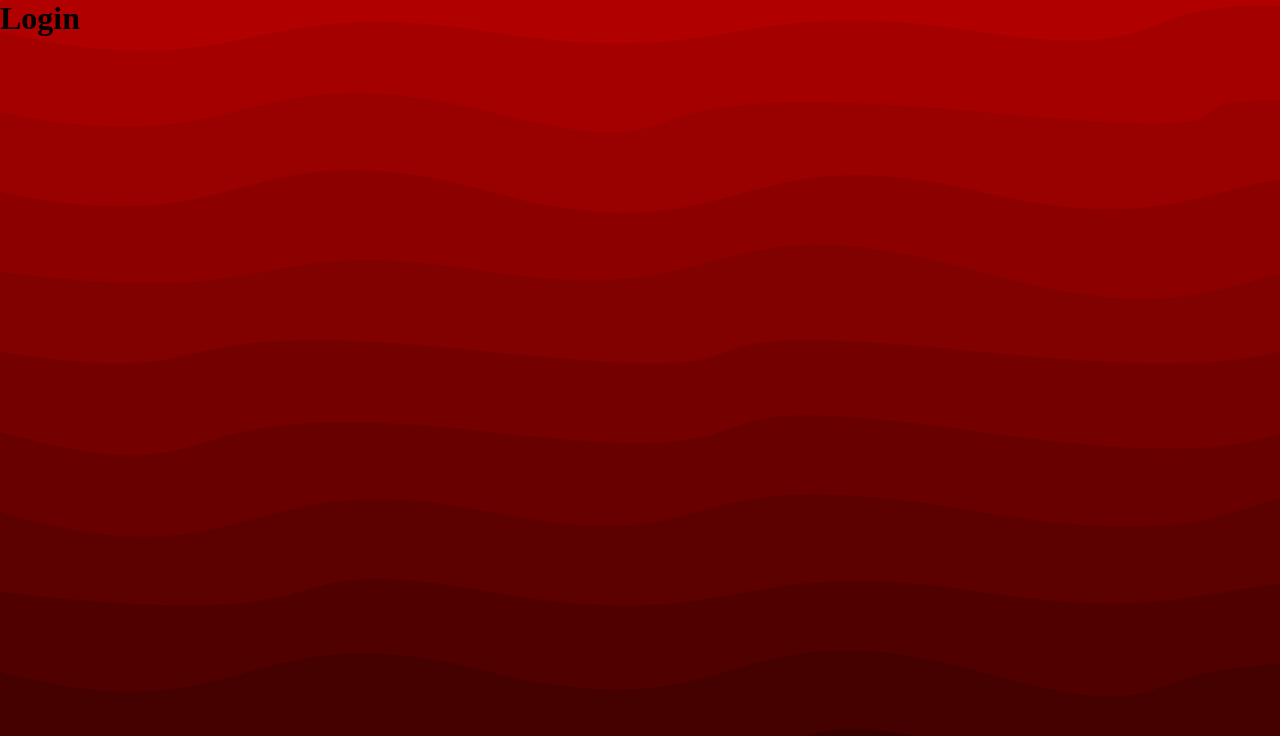
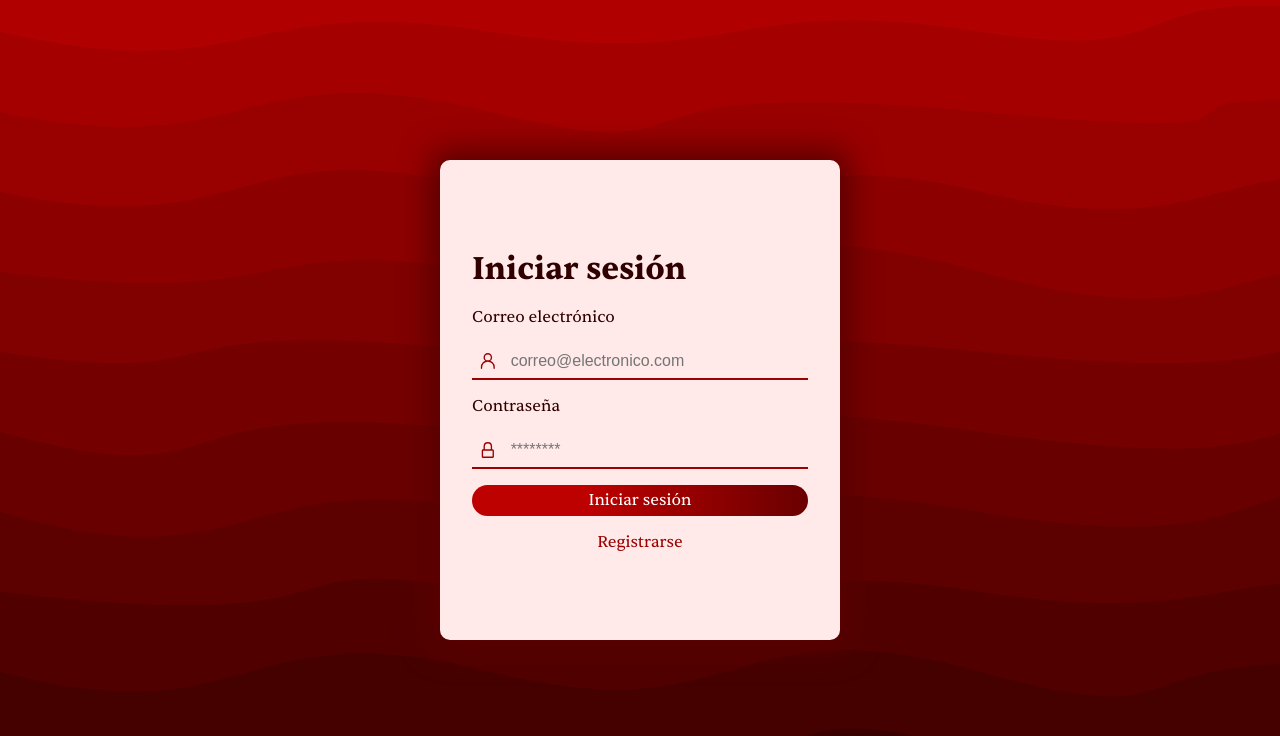
Before and after one commit to hostyn/vinos-frontend, a React (Vite) app: page /login in a window 1280 px wide. Shown: the top 736 px of the page. Built offline with nearby package versions, Linux system fonts and the light colour scheme.

Commit message:
Add login page

```diff
--- /dev/null
+++ b/src/components/Modal.tsx
@@ -0,0 +1,36 @@
+import styled from 'styled-components'
+import { COLORS } from '../config/constants'
+
+interface ModalProps {
+  children: JSX.Element | JSX.Element[]
+}
+
+const ModalContainer = styled.div`
+  min-height: 100vh;
+  min-width: 100vw;
+  display: flex;
+  justify-content: center;
+  align-items: center;
+`
+
+const ModalDiv = styled.div`
+  width: 25rem;
+  max-width: 90vw;
+  height: 30rem;
+  padding: 2rem;
+  display: flex;
+  flex-direction: column;
+  justify-content: center;
+  gap: 1rem;
+  background-color: ${COLORS.background};
+  border-radius: 10px;
+  box-shadow: 0px 0px 30px 10px ${COLORS.shadow};
+`
+
+export default function Modal({ children }: ModalProps): JSX.Element {
+  return (
+    <ModalContainer>
+      <ModalDiv>{children}</ModalDiv>
+    </ModalContainer>
+  )
+}
--- /dev/null
+++ b/src/components/icons/PasswordIcon.tsx
@@ -0,0 +1,32 @@
+import { COLORS } from '../../config/constants'
+
+interface IUserIcon {
+  color?: string
+  height?: string
+  width?: string
+}
+
+export default function PasswordIcon({
+  color,
+  height,
+  width,
+}: IUserIcon): JSX.Element {
+  return (
+    <svg
+      width={width ?? '1.5rem'}
+      height={height ?? '1.5rem'}
+      strokeWidth="1.5"
+      viewBox="0 0 24 24"
+      fill="none"
+      xmlns="http://www.w3.org/2000/svg"
+    >
+      <path
+        d="M16 12h1.4a.6.6 0 01.6.6v6.8a.6.6 0 01-.6.6H6.6a.6.6 0 01-.6-.6v-6.8a.6.6 0 01.6-.6H8m8 0V8c0-1.333-.8-4-4-4S8 6.667 8 8v4m8 0H8"
+        stroke={color ?? COLORS.primary}
+        strokeWidth="1.5"
+        strokeLinecap="round"
+        strokeLinejoin="round"
+      ></path>
+    </svg>
+  )
+}
--- /dev/null
+++ b/src/components/icons/UserIcon.tsx
@@ -0,0 +1,32 @@
+import { COLORS } from '../../config/constants'
+
+interface IUserIcon {
+  color?: string
+  height?: string
+  width?: string
+}
+
+export default function UserIcon({
+  color,
+  height,
+  width,
+}: IUserIcon): JSX.Element {
+  return (
+    <svg
+      width={width ?? '1.5rem'}
+      height={height ?? '1.5rem'}
+      strokeWidth="1.5"
+      viewBox="0 0 24 24"
+      fill="none"
+      xmlns="http://www.w3.org/2000/svg"
+    >
+      <path
+        d="M5 20v-1a7 7 0 017-7v0a7 7 0 017 7v1M12 12a4 4 0 100-8 4 4 0 000 8z"
+        stroke={color ?? COLORS.primary}
+        strokeWidth="1.5"
+        strokeLinecap="round"
+        strokeLinejoin="round"
+      ></path>
+    </svg>
+  )
+}
--- /dev/null
+++ b/src/components/ui/Button.tsx
@@ -0,0 +1,29 @@
+import styled from 'styled-components'
+
+interface ButtonProps {
+  fontSize?: string
+}
+
+const Button = styled.button<ButtonProps>`
+  font-size: ${props => props.fontSize ?? '1rem'};
+  font-family: 'Sentient';
+  color: white;
+  border: none;
+  border-radius: 9999px;
+  padding: 5px;
+  cursor: pointer;
+  background: rgb(189, 0, 0);
+  background: linear-gradient(
+    90deg,
+    rgba(189, 0, 0, 1) 35%,
+    rgba(106, 0, 0, 1) 100%
+  );
+
+  transition: 0.1s;
+
+  :hover {
+    scale: 1.03;
+  }
+`
+
+export default Button
--- /dev/null
+++ b/src/components/ui/Input.tsx
@@ -0,0 +1,39 @@
+import styled from 'styled-components'
+import { COLORS } from '../../config/constants'
+
+interface IInput {
+  placeholder: string
+  icon: JSX.Element
+  type?: string
+}
+
+const InputDiv = styled.div`
+  border-bottom: 2px solid ${COLORS.primary};
+  display: flex;
+  gap: 10px;
+  padding: 5px;
+`
+
+const StyledInput = styled.input`
+  font-size: 1rem;
+  background-color: transparent;
+  border: none;
+  width: 100%;
+
+  :focus {
+    outline: none;
+  }
+`
+
+export default function Input({
+  placeholder,
+  icon,
+  type,
+}: IInput): JSX.Element {
+  return (
+    <InputDiv>
+      {icon}
+      <StyledInput placeholder={placeholder} type={type} />
+    </InputDiv>
+  )
+}
--- /dev/null
+++ b/src/components/ui/Link.tsx
@@ -0,0 +1,16 @@
+import styled from 'styled-components'
+import { Link as RouterLink } from 'react-router-dom'
+import { COLORS } from '../../config/constants'
+
+const Link = styled(RouterLink)`
+  font-family: Sentient;
+  text-decoration: none;
+  color: ${COLORS.primary};
+  margin: 0 auto;
+
+  :hover {
+    text-decoration: underline;
+  }
+`
+
+export default Link
--- /dev/null
+++ b/src/components/ui/Text.tsx
@@ -0,0 +1,14 @@
+import styled from 'styled-components'
+import { COLORS } from '../../config/constants'
+
+interface TextProps {
+  fontSize?: string
+}
+
+const Text = styled.div<TextProps>`
+  font-size: ${props => props.fontSize ?? '1rem'};
+  font-family: 'Sentient';
+  color: ${COLORS.text};
+`
+
+export default Text
--- /dev/null
+++ b/src/components/ui/Title.tsx
@@ -0,0 +1,15 @@
+import styled from 'styled-components'
+import { COLORS } from '../../config/constants'
+
+interface TitleProps {
+  fontSize?: string
+}
+
+const Title = styled.div<TitleProps>`
+  font-size: ${props => props.fontSize ?? '2rem'};
+  font-family: 'Sentient';
+  font-weight: bold;
+  color: ${COLORS.text};
+`
+
+export default Title
--- /dev/null
+++ b/src/config/constants.ts
@@ -0,0 +1,6 @@
+export const COLORS = {
+  primary: '#9c0000',
+  text: '#300000',
+  background: '#ffe9e9',
+  shadow: '#590000',
+}
--- a/src/pages/Home.tsx
+++ b/src/pages/Home.tsx
@@ -1,3 +1,13 @@
+import styled from 'styled-components'
+
+const HomeDiv = styled.div`
+  min-height: 200vh;
+`
+
 export default function Home(): JSX.Element {
-  return <h1>Home</h1>
+  return (
+    <HomeDiv>
+      <h1>Home</h1>
+    </HomeDiv>
+  )
 }
--- a/src/pages/Login.tsx
+++ b/src/pages/Login.tsx
@@ -1,3 +1,22 @@
+import PasswordIcon from '../components/icons/PasswordIcon'
+import UserIcon from '../components/icons/UserIcon'
+import Modal from '../components/Modal'
+import Button from '../components/ui/Button'
+import Input from '../components/ui/Input'
+import Link from '../components/ui/Link'
+import Text from '../components/ui/Text'
+import Title from '../components/ui/Title'
+
 export default function Login(): JSX.Element {
-  return <h1>Login</h1>
+  return (
+    <Modal>
+      <Title>Iniciar sesión</Title>
+      <Text>Correo electrónico</Text>
+      <Input placeholder="correo@electronico.com" icon={<UserIcon />} />
+      <Text>Contraseña</Text>
+      <Input placeholder="********" type="password" icon={<PasswordIcon />} />
+      <Button>Iniciar sesión</Button>
+      <Link to="/registry">Registrarse</Link>
+    </Modal>
+  )
 }
```
Also changed, not shown: .eslintrc.json, 1 other file (tests, documents, lock files or other folders).
